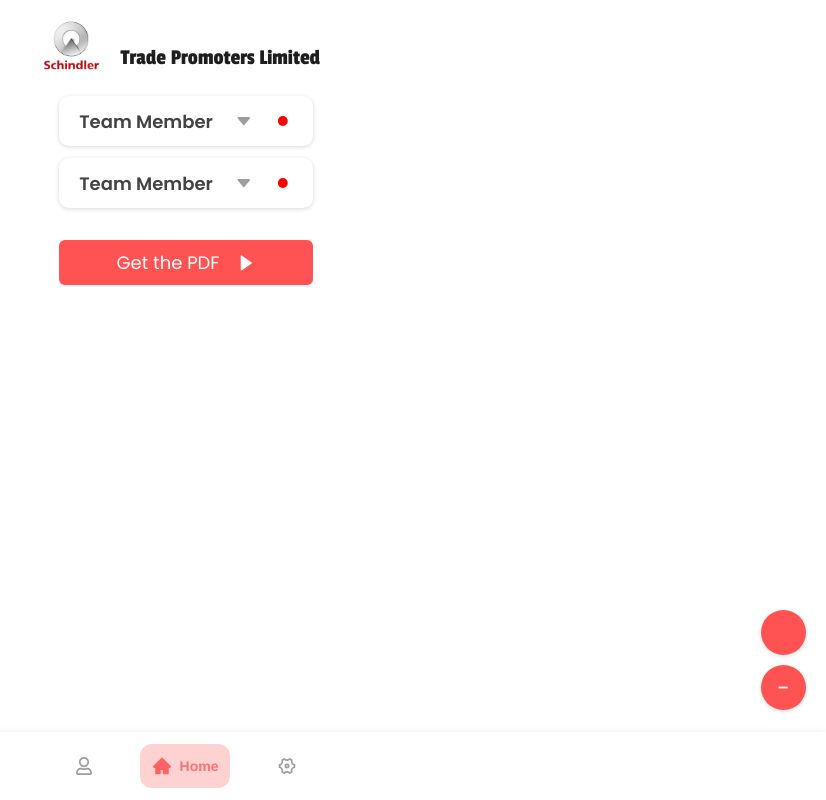
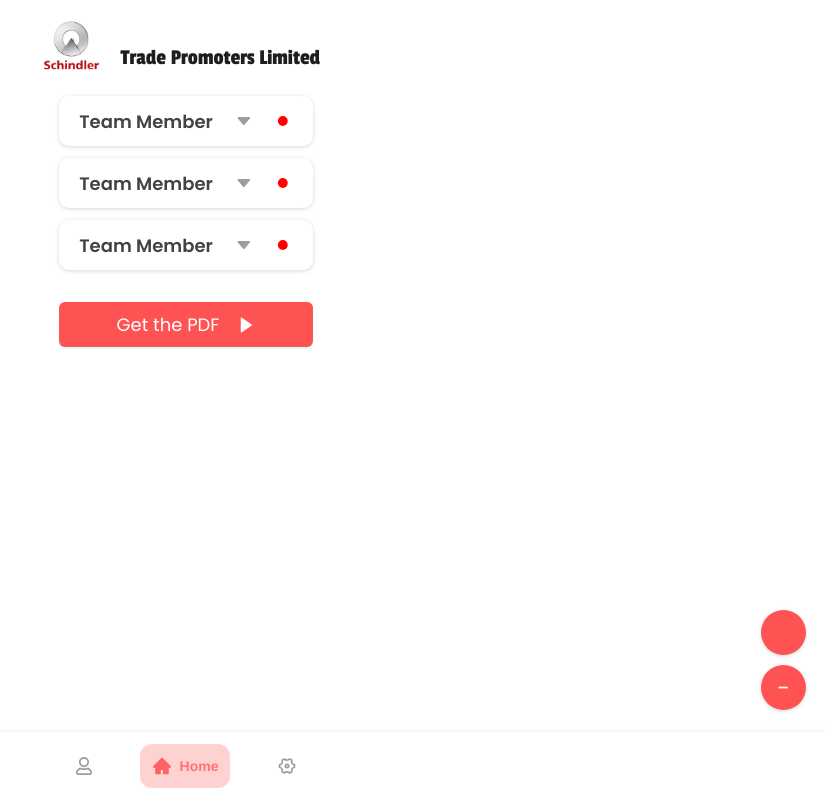
Before and after one commit to lakmal05/schindler-attendance-app, a React (Create React App) app: page /TeamMemberList in a window 1280 px wide. Shown: the whole page, without its empty margins (454-1280 px from the left). Built offline with nearby package versions, Linux system fonts and the light colour scheme; some icons are missing.

Commit message:
comment down gaps in project

```diff
--- a/src/components/TeamMemberCard.jsx
+++ b/src/components/TeamMemberCard.jsx
@@ -1,4 +1,4 @@
-import React, {  useState } from "react";
+import React, { useEffect, useState } from "react";
 import { useNavigate } from "react-router-dom";
 import { GoDotFill } from "react-icons/go";
 import { IoCaretDown } from "react-icons/io5";
@@ -11,7 +11,7 @@ import { ScrollToTop } from "../utility/CommonFun";
 import { RiLoader2Line } from "react-icons/ri";
 import { customToastMsg } from "../utility/Utils";
 import { markTeamMember } from "../services/teamMember";
-import "./TeamMemberCard.scss"
+import "./TeamMemberCard.scss";
 
 const TeamMemberCard = () => {
   const [open, setOpen] = useState(false);
@@ -20,22 +20,30 @@ const TeamMemberCard = () => {
   const [tMemberName, setTMemberName] = useState("");
   const [tMemberRadio, setTMemberRadio] = useState(1);
   const [sign, setSign] = useState();
-  const [signurl, setSignUrl] = useState();
+  const [signurl, setSignUrl] = useState(undefined);
 
+  const [online, setOnline] = useState();
   const [loader, setLoader] = useState(false);
 
+  useEffect(() => {
+    const onlineOrOffline = () => {
+      return signurl === undefined ? (
+        <GoDotFill
+          id="online-offline"
+          style={{ color: "red", margin: "0 20px 0 0", fontSize: "20px" }}
+        />
+      ) : (
+        <GoDotFill
+          id="online-offline"
+          style={{ color: "green", margin: "0 20px 0 0", fontSize: "20px" }}
+        />
+      );
+    };
+
+    setOnline(onlineOrOffline);
+  }, [signurl]);
 
   const navigate = useNavigate();
-
-
-  // let online = "";
-  // useEffect(() => {
-  //   teamMember == "TeamMember" ? (
-  //    online = "red"
-  //   ) : (
-  //     online = "green"
-  //   );
-  // });
 
   const handleOnClickArrow = () => {
     setOpen(true);
@@ -51,15 +59,29 @@ const TeamMemberCard = () => {
   const handleGenerate = () => {
     const generatedUrl = sign.getTrimmedCanvas().toDataURL("image/png");
     setSignUrl(generatedUrl);
-  }
+        console.log(signurl, "usestate url");
+    console.log(generatedUrl, "generate url");
+  };
   const onChange = (e) => {
     console.log("radio checked", e.target.value);
     setTMemberRadio(e.target.value);
   };
 
   const handleClear = () => {
+    // sign.clear();
+    // setSignUrl(undefined);
+
+  // methana signature pad eka wagema signature detail eka nathi wela update ekak wenna one
+  // signature eka clear kaloth online button eka para rathu wenna one
+  // generate wena url eke hariyata thiynwan .eth state eke clear wenne na url clear url ekak thiyna.eth state eke parana ekamai thiyanne clear wela na.aluh ekaka gahuwoth eka enwa.clear krl mukuth nogha  thibboth parana ekama thiynwa
+
+  if (sign) {
     sign.clear();
-    setSignUrl("");
+    setSignUrl(undefined);
+    setTimeout(() => {
+      console.log(signurl, "url");
+    }, 10);
+  }
   };
 
   const checkTeamMemberInfo = () => {
@@ -90,19 +112,19 @@ const TeamMemberCard = () => {
     console.log("Team Member Details", credentials);
     markTeamMember(credentials)
       .then((response) => {
-        console.log(response,"teamMember");
+        console.log(response, "teamMember");
         customToastMsg("Successfully Mark Your Attendance !", 1);
-          onChange();
-         navigate("/TeamMemberList");
+        onClose();
+        //  navigate("/TeamMemberList");
       })
       .catch((c) => {
-        console.log(c , "error");
+        console.log(c, "error");
         customToastMsg("Unsuccessful !", 0);
-       }).finally(f => {
+      })
+      .finally((f) => {
         setLoader(false);
       });
   };
-
 
   // const teamMember = "Team Member";
 
@@ -113,11 +135,18 @@ const TeamMemberCard = () => {
         <h4>{tMemberName ? tMemberName : "Team Member"}</h4>
         <IoCaretDown id="down-arrow" onClick={handleOnClickArrow} />
 
-       { signurl == undefined ? <GoDotFill id="online-offline" style={{ color: "red" ,margin: '0 20px 0 0',fontSize: "20px"}} />
-       :
-       <GoDotFill id="online-offline" style={{ color: "green" ,margin: '0 20px 0 0',fontSize: "20px"}} />
-       }
-
+{online}
+        {/* {signurl === undefined ? (
+          <GoDotFill
+            id="online-offline"
+            style={{ color: "red", margin: "0 20px 0 0", fontSize: "20px" }}
+          />
+        ) : (
+          <GoDotFill
+            id="online-offline"
+            style={{ color: "green", margin: "0 20px 0 0", fontSize: "20px" }}
+          />
+        )} */}
       </div>
 
       {/* ---------------------drower ---------------------------------------------------*/}
@@ -172,7 +201,11 @@ const TeamMemberCard = () => {
               <Radio value={"sub"}>Sub</Radio>
             </Radio.Group>
 
-          <div id="signature-member" onWheel={handleWheel} onClick={handleGenerate}>
+            <div
+              id="signature-member"
+              onWheel={handleWheel}
+              onClick={handleGenerate}
+            >
               <div id="signature-div">
                 <SignatureCanvas
                   canvasProps={{ className: "sigCanvas" }}
--- a/src/services/teamMember.js
+++ b/src/services/teamMember.js
@@ -23,6 +23,7 @@ export const getTeamMember = async (TeamMemberID) => {
 export const getAllTeamMembers = async () => {
   return true;
   // return await axios.get(baseUrl+"/");
+  // return karanne okkoma dala thiyana data object array ekak
 };
 
 // delete teamMember attendance
--- a/src/views/get-pdf/GetPdf.jsx
+++ b/src/views/get-pdf/GetPdf.jsx
@@ -19,12 +19,16 @@ const GetPdf = () => {
   const [userData, setUserdata] = useState([]);
 
   useEffect(() => {
-    const registerUserdata = async () => {
+    const getAllEmployeeAttendance = async () => {
       //  axios.get("http://localhost:7000/api/registeruserdata")
       //  .then(res=>setUserdata(res.data) )
       //  .catch(error=>console.log(error));
+      getAllTeamMembers().then((response)=>{
+          // object array ekaka enne methenta
+          // fixedData = ...response.data thiyna array ekata me ena data ojbect array eka set krnwa
+      })
     };
-    registerUserdata();
+    getAllEmployeeAttendance();
   }, []);
 
   const generatePDF = useReactToPrint({
--- a/src/views/team-leader/Team_leader.jsx
+++ b/src/views/team-leader/Team_leader.jsx
@@ -74,7 +74,8 @@ const Team_leader = () => {
   const markTeamLeaderAttendance = () => {
     // dispatch(actionLoaderCreator.loaderHandler(true));
     setLoader(true);
-    navigate("/TeamMember");
+    // navigate("/TeamMember");
+
     let credentials = {
       toolBoxNo: toolBoxNo,
       location: location,
--- a/src/views/team-member-list/Team_Member_List.jsx
+++ b/src/views/team-member-list/Team_Member_List.jsx
@@ -1,4 +1,4 @@
-import React, { useState } from "react";
+import React, { useEffect, useState } from "react";
 import "./Team_Member_List.scss";
 import { BiSolidRightArrow } from "react-icons/bi";
 import { Button } from "antd";
@@ -8,6 +8,11 @@ import { useNavigate } from "react-router-dom";
 
 const Team_Member_List = () => {
   const [teamMembers, setTeamMembers] = useState(2);
+
+  useEffect(()=>{
+    // getallteammembers call krala eke namai athsanai 1 weni teammember card ekata set krnna one
+    // eyage arrow eka click krahama eyage data form eke pennanna one
+  },[])
 
   const navigate = useNavigate();
 
@@ -23,11 +28,6 @@ const Team_Member_List = () => {
     const members = [];
     for (let i = 0; i < teamMembers; i++) {
       members.push(
-        // <div id="team-member-div" key={i}>
-        //   <h4>Team Member</h4>
-        //   <IoCaretDown id="down-arrow" onClick={toggleTeamMemberModal}/>
-        //   <GoDotFill id="online-offline" />
-        // </div>
         <TeamMemberCard key={i} />
       );
     }
@@ -41,6 +41,8 @@ const Team_Member_List = () => {
     <>
       <div id="team-member-list">
         <div id="team-member-cnt">
+          <TeamMemberCard/>
+          {/* mekata thama set krnna one 1 weni employeege data tika.ganna data tika prop ekak wage yawala modal ekata set krnna one meka kranna puluwanda kiyala hithanna one ekama component eka api methana call krnne.e hinda tikak balanna one eka */}
           {renderTeamMembers()}
 
           <Button id="get-pdf-btn" type="primary" onClick={genereatePdf}>
```
Lines whose indentation alone changed are shown as unchanged.
